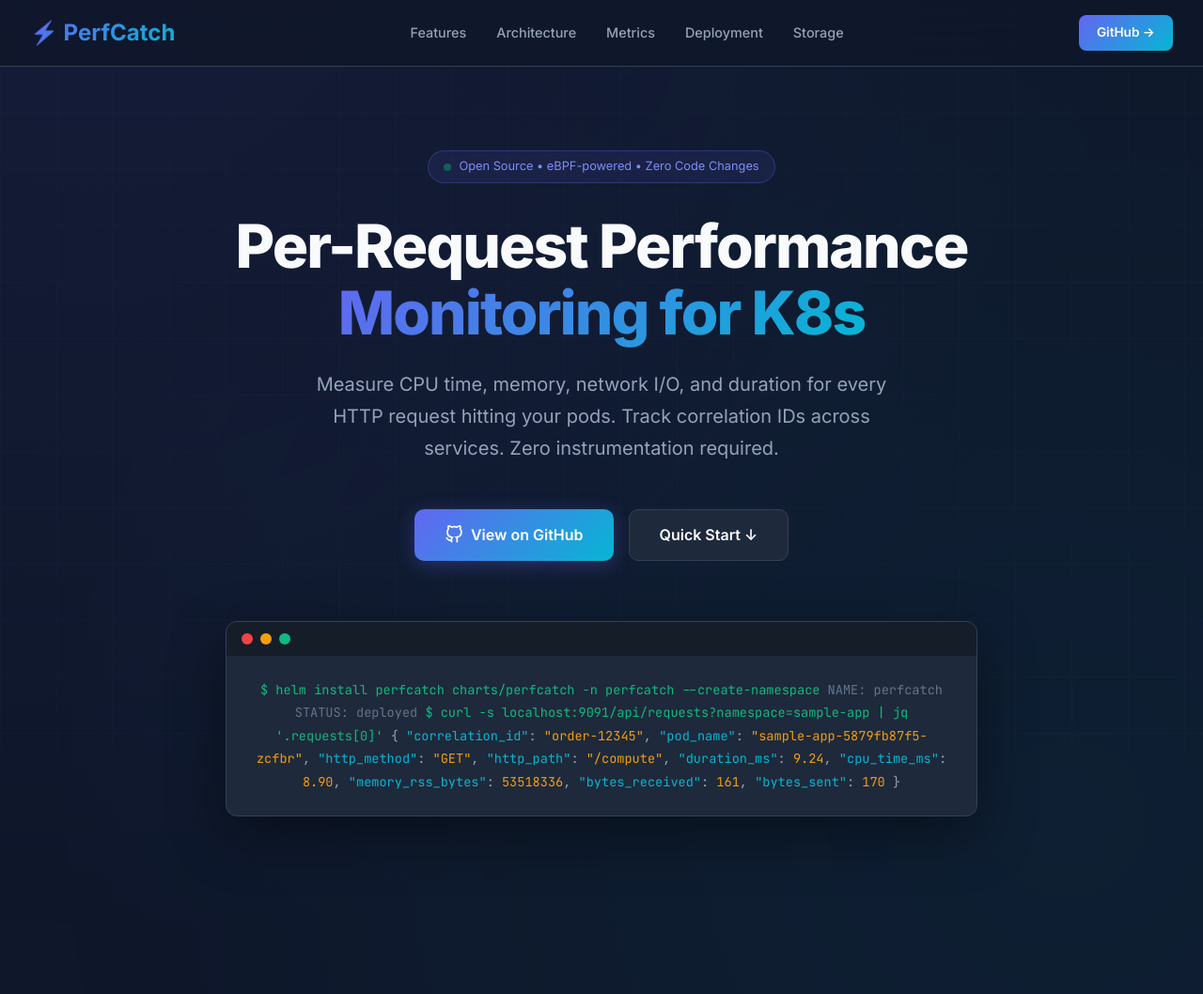
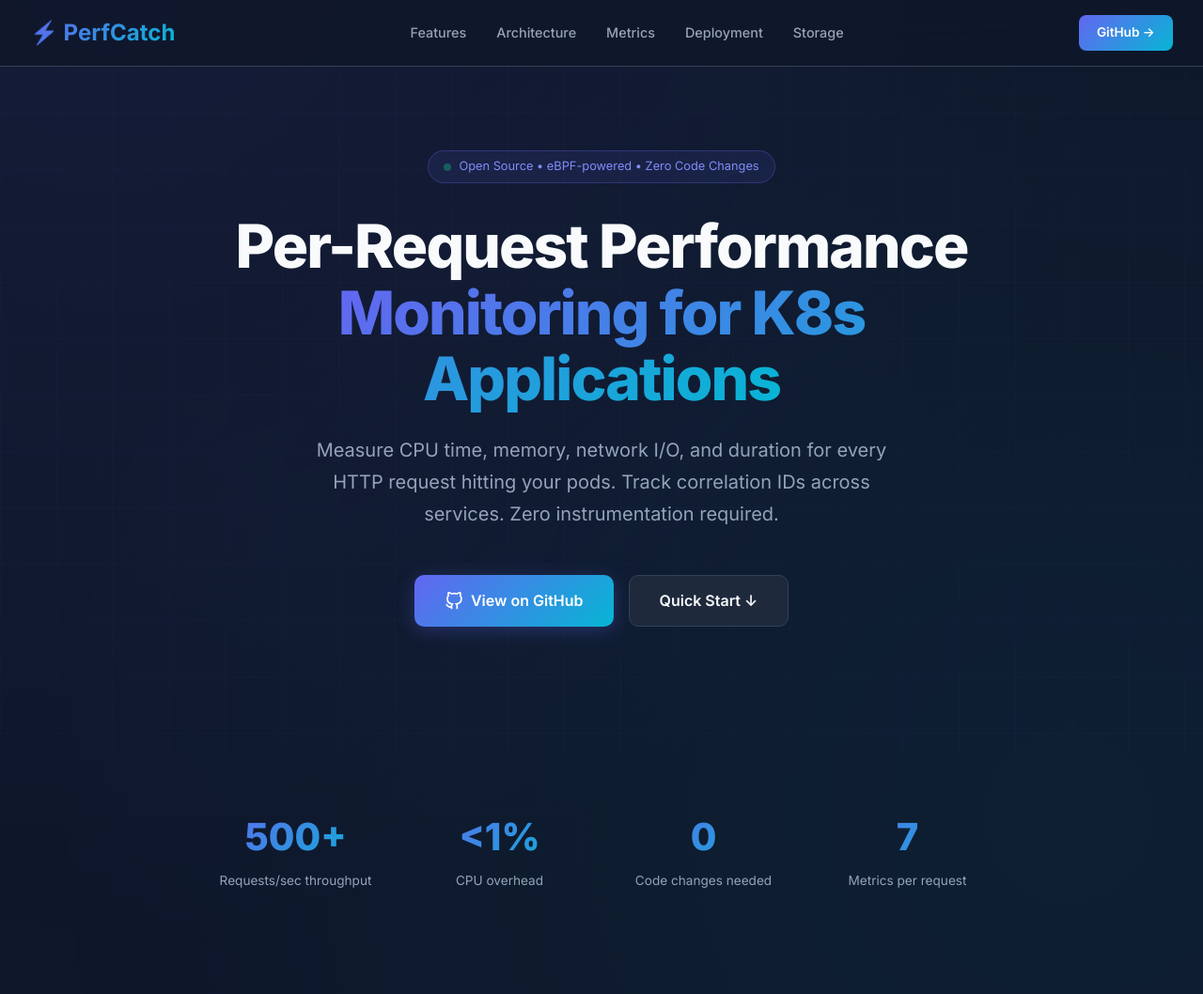
Before and after one commit to DevOpsArts/perfcatch, a plain HTML site: page docs/index.html in a window 1280 px wide. Shown: the top 1058 px of the page at 94% size. Drawn offline with Linux system fonts and the light colour scheme.

Commit message:
feat: remove hero terminal preview, update heading text

```diff
--- a/docs/index.html
+++ b/docs/index.html
@@ -865,7 +865,7 @@
     <!-- Hero -->
     <section class="hero">
         <div class="hero-badge">Open Source • eBPF-powered • Zero Code Changes</div>
-        <h1>Per-Request Performance<br><span>Monitoring for K8s</span></h1>
+        <h1>Per-Request Performance<br><span>Monitoring for K8s Applications</span></h1>
         <p>Measure CPU time, memory, network I/O, and duration for every HTTP request hitting your pods. Track correlation IDs across services. Zero instrumentation required.</p>
         <div class="hero-actions">
             <a href="https://github.com/DevOpsArts/perfcatch" class="btn btn-primary">
@@ -873,33 +873,6 @@
                 View on GitHub
             </a>
             <a href="#quickstart" class="btn btn-secondary">Quick Start ↓</a>
-        </div>
-
-        <!-- Terminal Preview -->
-        <div class="terminal-preview">
-            <div class="terminal-header">
-                <div class="terminal-dot red"></div>
-                <div class="terminal-dot yellow"></div>
-                <div class="terminal-dot green"></div>
-            </div>
-            <div class="terminal-body">
-<span class="cmd">$ helm install perfcatch charts/perfcatch -n perfcatch --create-namespace</span>
-<span class="output">NAME: perfcatch
-STATUS: deployed</span>
-
-<span class="cmd">$ curl -s localhost:9091/api/requests?namespace=sample-app | jq '.requests[0]'</span>
-{
-  <span class="highlight">"correlation_id"</span>: <span class="value">"order-12345"</span>,
-  <span class="highlight">"pod_name"</span>: <span class="value">"sample-app-5879fb87f5-zcfbr"</span>,
-  <span class="highlight">"http_method"</span>: <span class="value">"GET"</span>,
-  <span class="highlight">"http_path"</span>: <span class="value">"/compute"</span>,
-  <span class="highlight">"duration_ms"</span>: <span class="value">9.24</span>,
-  <span class="highlight">"cpu_time_ms"</span>: <span class="value">8.90</span>,
-  <span class="highlight">"memory_rss_bytes"</span>: <span class="value">53518336</span>,
-  <span class="highlight">"bytes_received"</span>: <span class="value">161</span>,
-  <span class="highlight">"bytes_sent"</span>: <span class="value">170</span>
-}
-            </div>
         </div>
     </section>
 
```
